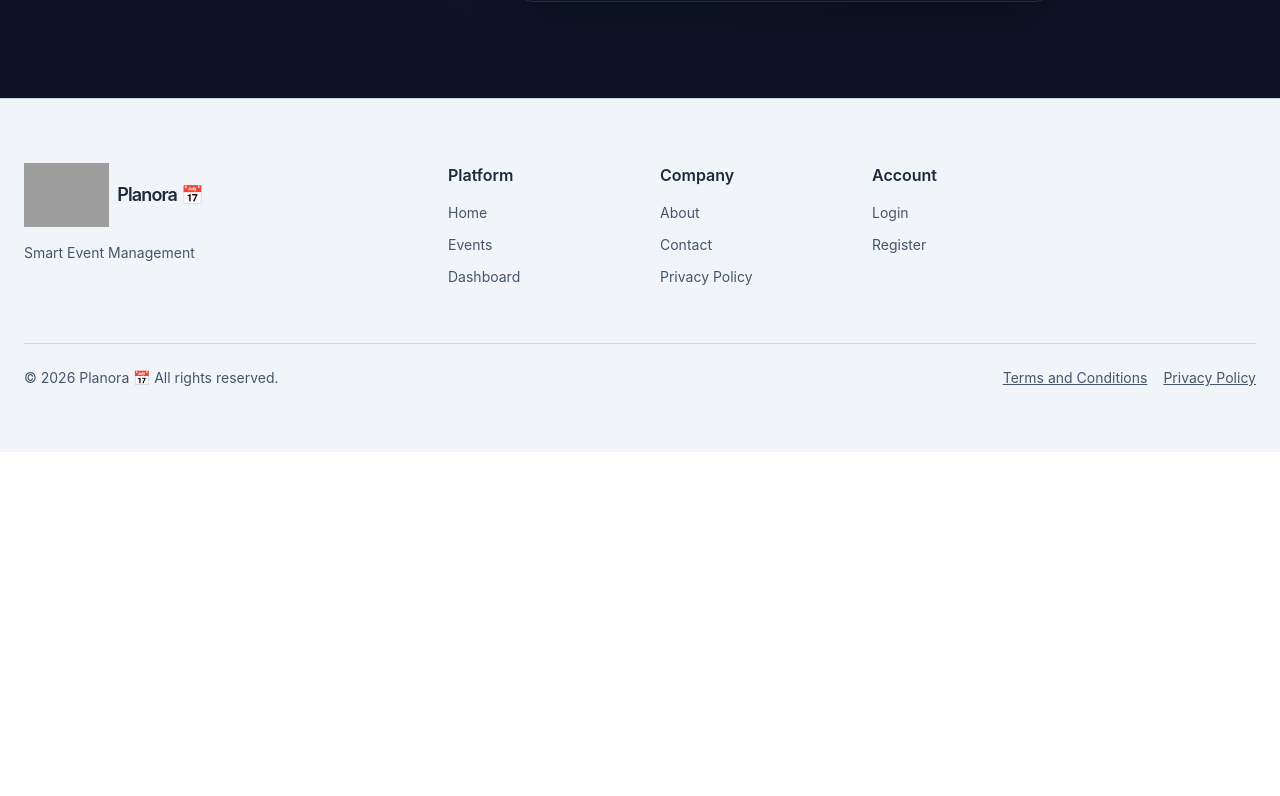
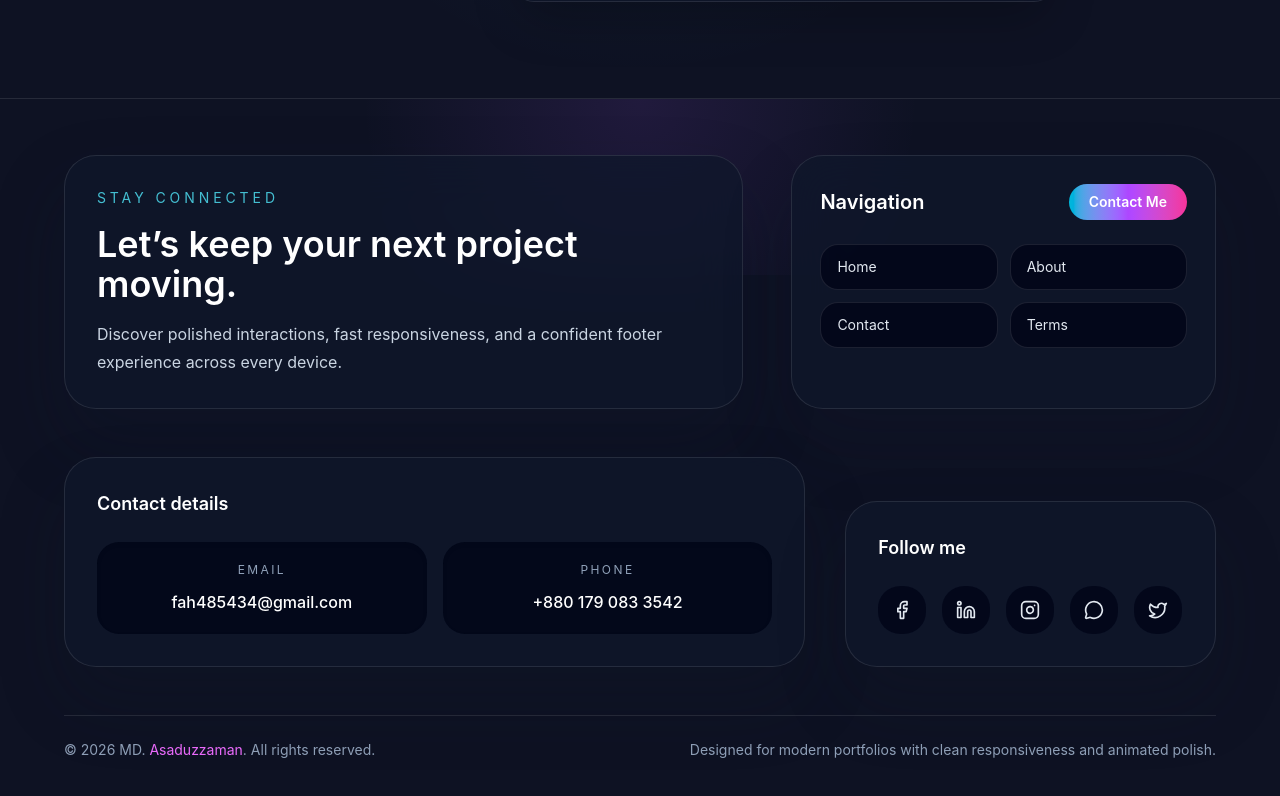
Before and after one commit to AsadFahimTEC/my-portfolio-final, a Next.js app: page / in a window 1280 px wide. Shown: the part 6012-6808 px from the top of the page. Before the commit the page ends 6464 px from the top, so only its background shows below. Built offline with nearby package versions, Linux system fonts and the light colour scheme; grey boxes are pictures that could not be loaded.

Commit message:
footer design finished properly

```diff
--- a/src/components/footer2.tsx
+++ b/src/components/footer2.tsx
@@ -1,159 +1,142 @@
 "use client";
 
 import Link from "next/link";
-import { cn } from "@/lib/utils";
-import { LogoImage, LogoText } from "@/components/logo";
+import { motion } from "framer-motion";
+import {
+  Facebook,
+  Linkedin,
+  Instagram,
+  MessageCircle,
+  Twitter,
+} from "lucide-react";
 
-interface MenuItem {
-  title: string;
-  links: {
-    text: string;
-    url: string;
-  }[];
-}
+const footerVariants = {
+  hidden: { opacity: 0, y: 28 },
+  visible: {
+    opacity: 1,
+    y: 0,
+    transition: {
+      duration: 0.8,
+      delayChildren: 0.15,
+      staggerChildren: 0.12,
+    },
+  },
+};
 
-interface FooterProps {
-  logo?: {
-    url: string;
-    src: string;
-    alt: string;
-    title: string;
-  };
-  className?: string;
-  tagline?: string;
-  menuItems?: MenuItem[];
-  copyright?: string;
-  bottomLinks?: {
-    text: string;
-    url: string;
-  }[];
-}
+const itemVariants = {
+  hidden: { opacity: 0, y: 20 },
+  visible: {
+    opacity: 1,
+    y: 0,
+    transition: {
+      duration: 0.55,
+    },
+  },
+};
 
-const Footer = ({
-  logo = {
-    src: "https://i.ibb.co.com/xqTSJz4k/planorafinal.png",
-    alt: "Planora Logo",
-    title: "Planora 📅",
-    url: "/",
-  },
-  className,
-  tagline = "Smart Event Management",
-  menuItems = [
-    {
-      title: "Platform",
-      links: [
-        { text: "Home", url: "/" },
-        { text: "Events", url: "/events" },
-        { text: "Dashboard", url: "/dashboard" },
-      ],
-    },
-    {
-      title: "Company",
-      links: [
-        { text: "About", url: "/about" },
-        { text: "Contact", url: "/contact" },
-        { text: "Privacy Policy", url: "/privacy" },
-      ],
-    },
-    {
-      title: "Account",
-      links: [
-        { text: "Login", url: "/login" },
-        { text: "Register", url: "/register" },
-      ],
-    },
-  ],
-  copyright = "© 2026 Planora 📅 All rights reserved.",
-  bottomLinks = [
-    { text: "Terms and Conditions", url: "/terms" },
-    { text: "Privacy Policy", url: "/privacy" },
-  ],
-}: FooterProps) => {
+const Footer = () => {
   return (
-    <section
-      className={cn(
-        "py-16 border-t border-slate-300 dark:border-slate-700 bg-slate-100 dark:bg-slate-900",
-        className
-      )}
+    <motion.footer
+      initial="hidden"
+      whileInView="visible"
+      viewport={{ once: true, amount: 0.3 }}
+      variants={footerVariants}
+      className="relative overflow-hidden border-t border-white/10 bg-slate-950/95 py-14 px-6 sm:px-8 lg:px-14"
     >
-      <div className="max-w-7xl mx-auto px-6">
-        <footer>
+      <div className="pointer-events-none absolute inset-x-0 top-0 h-44 bg-[radial-gradient(circle_at_top,_rgba(168,85,247,0.12),_transparent_42%)]" />
+      <div className="relative mx-auto flex max-w-6xl flex-col gap-12">
+        <motion.div variants={itemVariants} className="grid gap-8 lg:grid-cols-[1.6fr_1fr] xl:gap-12">
+          <div className="rounded-[2rem] border border-white/10 bg-slate-900/75 p-8 shadow-[0_35px_70px_rgba(15,23,42,0.25)] backdrop-blur-xl">
+            <p className="text-sm uppercase tracking-[0.28em] text-cyan-300/80">Stay connected</p>
+            <h2 className="mt-4 text-3xl font-semibold text-white sm:text-4xl">
+              Let’s keep your next project moving.
+            </h2>
+            <p className="mt-4 max-w-xl text-sm leading-7 text-slate-300 sm:text-base">
+              Discover polished interactions, fast responsiveness, and a confident footer experience across every device.
+            </p>
+          </div>
 
-          {/* Grid */}
-          <div className="grid grid-cols-1 gap-10 md:grid-cols-2 lg:grid-cols-6">
-
-            {/* Logo Section */}
-            <div className="lg:col-span-2">
-              <Link
-                href={logo.url}
-                className="flex items-center gap-2"
-              >
-                <LogoImage
-                  src={logo.src}
-                  alt={logo.alt}
-                  title={logo.title}
-                  className="h-16 w-auto dark:invert"
-                />
-                <LogoText className="text-lg font-semibold tracking-tighter text-slate-800 dark:text-white">
-                  {logo.title}
-                </LogoText>
+          <div className="rounded-[2rem] border border-white/10 bg-slate-900/75 p-7 shadow-[0_35px_70px_rgba(15,23,42,0.18)] backdrop-blur-xl">
+            <div className="flex flex-col gap-3 sm:flex-row sm:items-center sm:justify-between">
+              <h3 className="text-xl font-semibold text-white">Navigation</h3>
+              <Link href="/contact" className="inline-flex items-center rounded-full bg-gradient-to-r from-cyan-500 via-purple-500 to-pink-500 px-5 py-2 text-sm font-semibold text-white transition hover:scale-[1.02]">
+                Contact Me
               </Link>
-
-              <p className="mt-4 text-sm text-slate-600 dark:text-slate-400">
-                {tagline}
-              </p>
             </div>
 
-            {/* Menu Sections */}
-            {menuItems.map((section, idx) => (
-              <div key={idx}>
-                <h3 className="mb-4 text-base font-semibold text-slate-800 dark:text-white">
-                  {section.title}
-                </h3>
+            <div className="mt-6 grid gap-3 sm:grid-cols-2">
+              {[
+                { label: "Home", url: "/" },
+                { label: "About", url: "/about" },
+                { label: "Contact", url: "/contact" },
+                { label: "Terms", url: "/terms" },
+              ].map((item) => (
+                <Link
+                  key={item.label}
+                  href={item.url}
+                  className="rounded-2xl border border-white/10 bg-slate-950/80 px-4 py-3 text-sm text-slate-200 transition hover:border-cyan-400 hover:text-white hover:shadow-lg hover:shadow-cyan-500/10"
+                >
+                  {item.label}
+                </Link>
+              ))}
+            </div>
+          </div>
+        </motion.div>
 
-                <ul className="space-y-3 text-sm">
-                  {section.links.map((link, linkIdx) => (
-                    <li key={linkIdx}>
-                      <Link
-                        href={link.url}
-                        className="text-slate-600 dark:text-slate-400 hover:text-indigo-600 dark:hover:text-indigo-400 transition-colors"
-                      >
-                        {link.text}
-                      </Link>
-                    </li>
-                  ))}
-                </ul>
+        <motion.div variants={itemVariants} className="grid gap-10 xl:grid-cols-[2fr_1fr] xl:items-end">
+          <div className="rounded-[2rem] border border-white/10 bg-slate-900/75 p-8 shadow-[0_35px_70px_rgba(15,23,42,0.20)] backdrop-blur-xl">
+            <h4 className="text-lg font-semibold text-white">Contact details</h4>
+            <div className="mt-6 grid gap-4 sm:grid-cols-2">
+              <div className="rounded-3xl bg-slate-950/85 p-5 text-center shadow-inner shadow-slate-950/10">
+                <p className="text-xs uppercase tracking-[0.2em] text-slate-400">Email</p>
+                <a href="mailto:fah485434@gmail.com" className="mt-3 block text-base font-medium text-white hover:text-cyan-400">
+                  fah485434@gmail.com
+                </a>
               </div>
-            ))}
-          </div>
-
-          {/* Bottom Section */}
-          <div className="mt-14 pt-6 border-t border-slate-300 dark:border-slate-700 text-sm">
-            <div className="flex flex-col gap-4 md:flex-row md:items-center md:justify-between">
-
-              <p className="text-slate-600 dark:text-slate-400">
-                {copyright}
-              </p>
-
-              <ul className="flex flex-wrap gap-4">
-                {bottomLinks.map((link, idx) => (
-                  <li key={idx}>
-                    <Link
-                      href={link.url}
-                      className="underline text-slate-600 dark:text-slate-400 hover:text-indigo-600 dark:hover:text-indigo-400 transition"
-                    >
-                      {link.text}
-                    </Link>
-                  </li>
-                ))}
-              </ul>
-
+              <div className="rounded-3xl bg-slate-950/85 p-5 text-center shadow-inner shadow-slate-950/10">
+                <p className="text-xs uppercase tracking-[0.2em] text-slate-400">Phone</p>
+                <a href="tel:+8801790833542" className="mt-3 block text-base font-medium text-white hover:text-cyan-400">
+                  +880 179 083 3542
+                </a>
+              </div>
             </div>
           </div>
 
-        </footer>
+          <div className="rounded-[2rem] border border-white/10 bg-slate-900/75 p-8 shadow-[0_35px_70px_rgba(15,23,42,0.20)] backdrop-blur-xl">
+            <h4 className="text-lg font-semibold text-white">Follow me</h4>
+            <div className="mt-6 flex flex-wrap items-center justify-center gap-4 sm:justify-start">
+              {[
+                { href: "https://facebook.com", icon: Facebook, label: "Facebook", color: "text-cyan-400/90", hover: "hover:bg-cyan-500/15 hover:text-cyan-300" },
+                { href: "https://linkedin.com", icon: Linkedin, label: "LinkedIn", color: "text-purple-400/90", hover: "hover:bg-purple-500/15 hover:text-purple-300" },
+                { href: "https://instagram.com", icon: Instagram, label: "Instagram", color: "text-pink-400/90", hover: "hover:bg-pink-500/15 hover:text-pink-300" },
+                { href: "https://messenger.com", icon: MessageCircle, label: "Messenger", color: "text-cyan-300/90", hover: "hover:bg-cyan-500/15 hover:text-cyan-300" },
+                { href: "https://twitter.com", icon: Twitter, label: "Twitter", color: "text-sky-400/90", hover: "hover:bg-sky-500/15 hover:text-sky-300" },
+              ].map(({ href, icon: Icon, label, color, hover }) => (
+                <a
+                  key={label}
+                  href={href}
+                  target="_blank"
+                  rel="noreferrer"
+                  className={`inline-flex h-12 w-12 items-center justify-center rounded-3xl bg-slate-950/80 text-slate-200 transition ${hover}`}
+                  aria-label={label}
+                >
+                  <Icon className="h-5 w-5" />
+                </a>
+              ))}
+            </div>
+          </div>
+        </motion.div>
+
+        <motion.div variants={itemVariants} className="flex flex-col gap-4 border-t border-white/10 pt-6 text-center text-slate-400 sm:flex-row sm:items-center sm:justify-between sm:text-left">
+          <p className="text-sm">
+            © {new Date().getFullYear()} MD. <span className="text-fuchsia-400">Asaduzzaman</span>. All rights reserved.
+          </p>
+          <p className="text-sm">
+            Designed for modern portfolios with clean responsiveness and animated polish.
+          </p>
+        </motion.div>
       </div>
-    </section>
+    </motion.footer>
   );
 };
 
```
